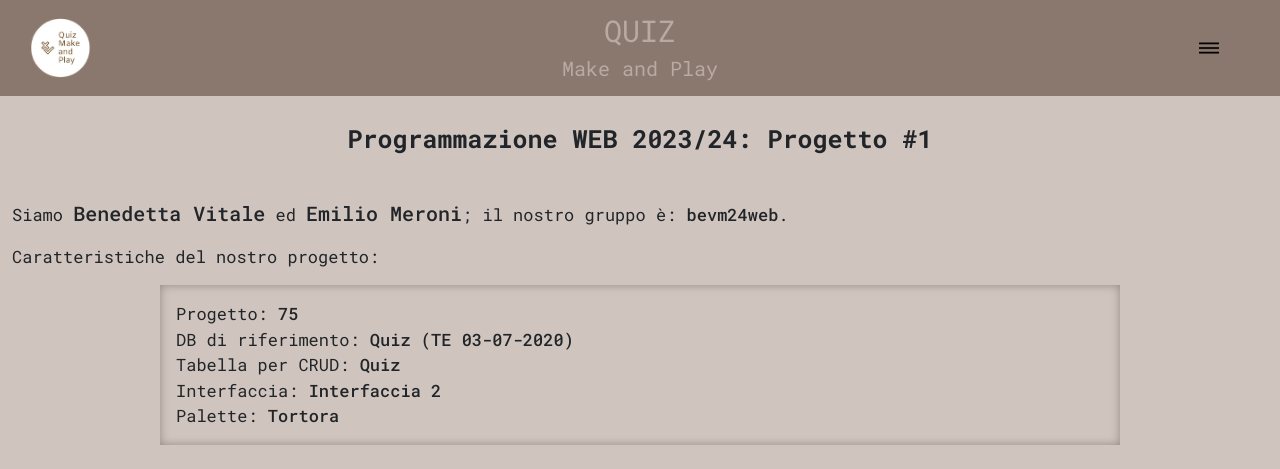
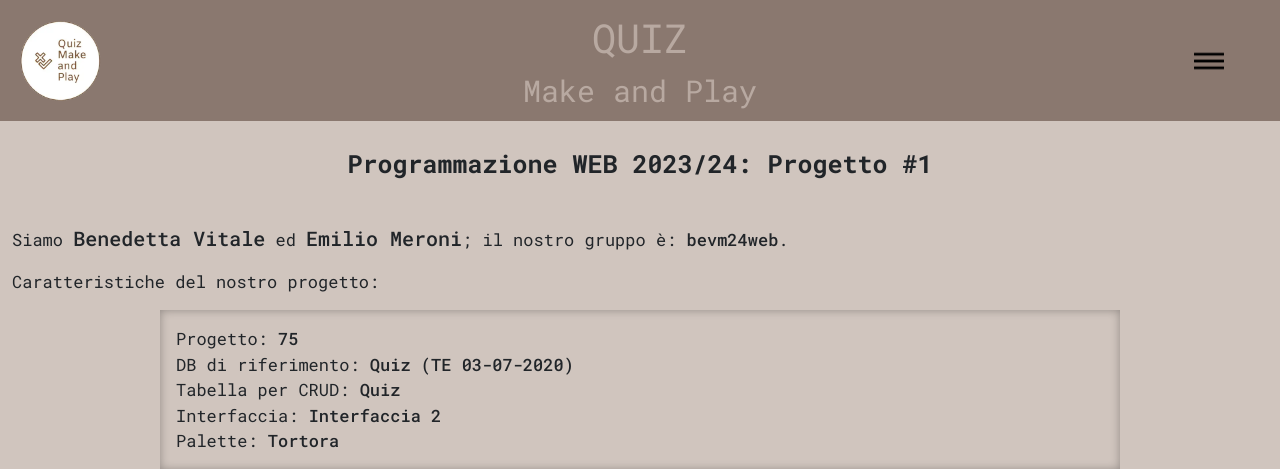
Before and after one commit to DecaMeron23/ProgettiProgrammazioneWEB, a Django app: page / in a window 1280 px wide. Shown: the top 469 px of the page. Run offline with Django 5.2, Linux system fonts and the light colour scheme; some libraries are stand-ins or nearby versions.

Commit message:
Update style.css

```diff
--- a/progetto2/QMAP/static/css/style.css
+++ b/progetto2/QMAP/static/css/style.css
@@ -98,14 +98,14 @@ a {
 /* ! Header */
 
 .titolo_header p {
-    font-size: 30px;
+    font-size: 40px;
     text-align: center;
     margin-bottom: 0px;
 }
 
 .titolo_header div {
     margin-top: 0px;
-    font-size: 20px;
+    font-size: 30px;
 }
 
 
@@ -117,7 +117,7 @@ a {
 /* Logo Header */
 .logoApp {
     margin: 10px 20px 10px 20px;
-    max-height: 60px;
+    max-height: 80px;
 }
 
 /* ! Contenuto */
@@ -392,7 +392,7 @@ form .form-row .textarea {
 }
 
 .iconaMenu {
-    max-width: 20px;
+    max-width: 30px;
 }
 
 .navbar_rotate {
```
